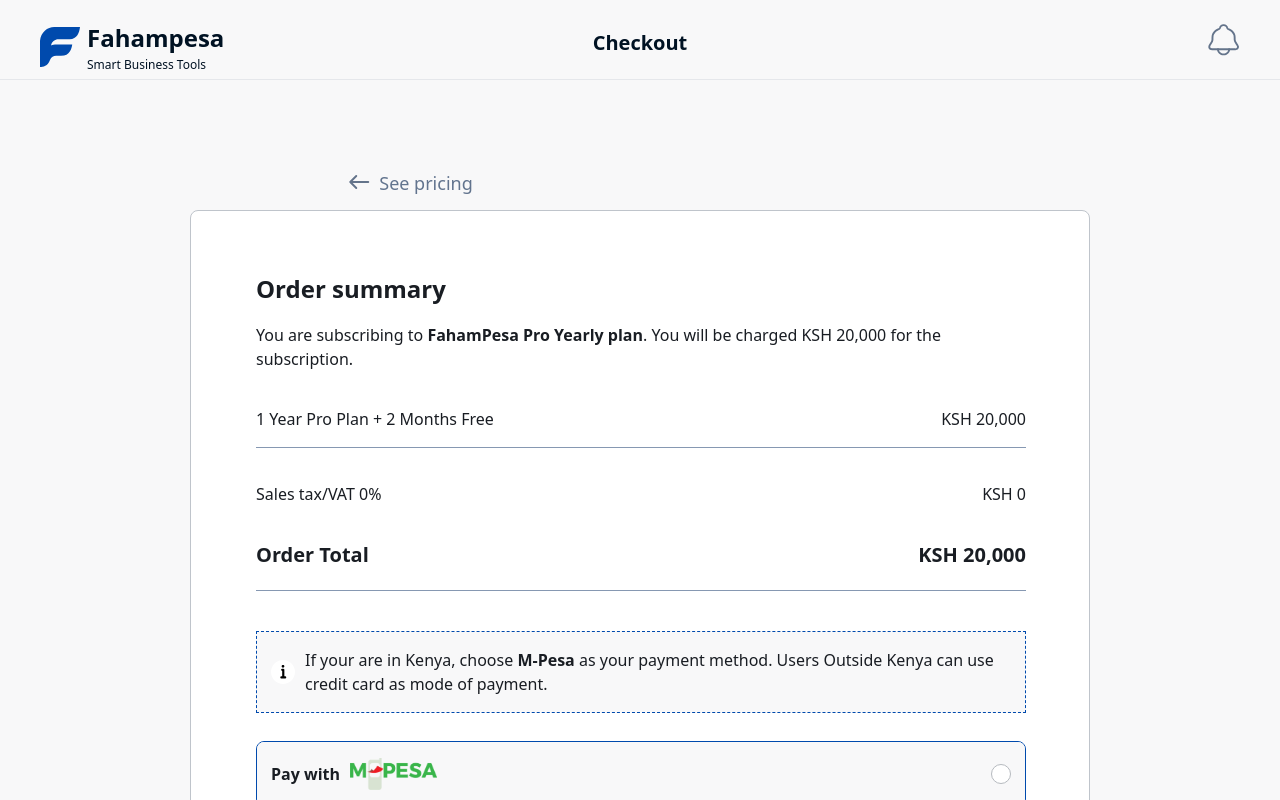
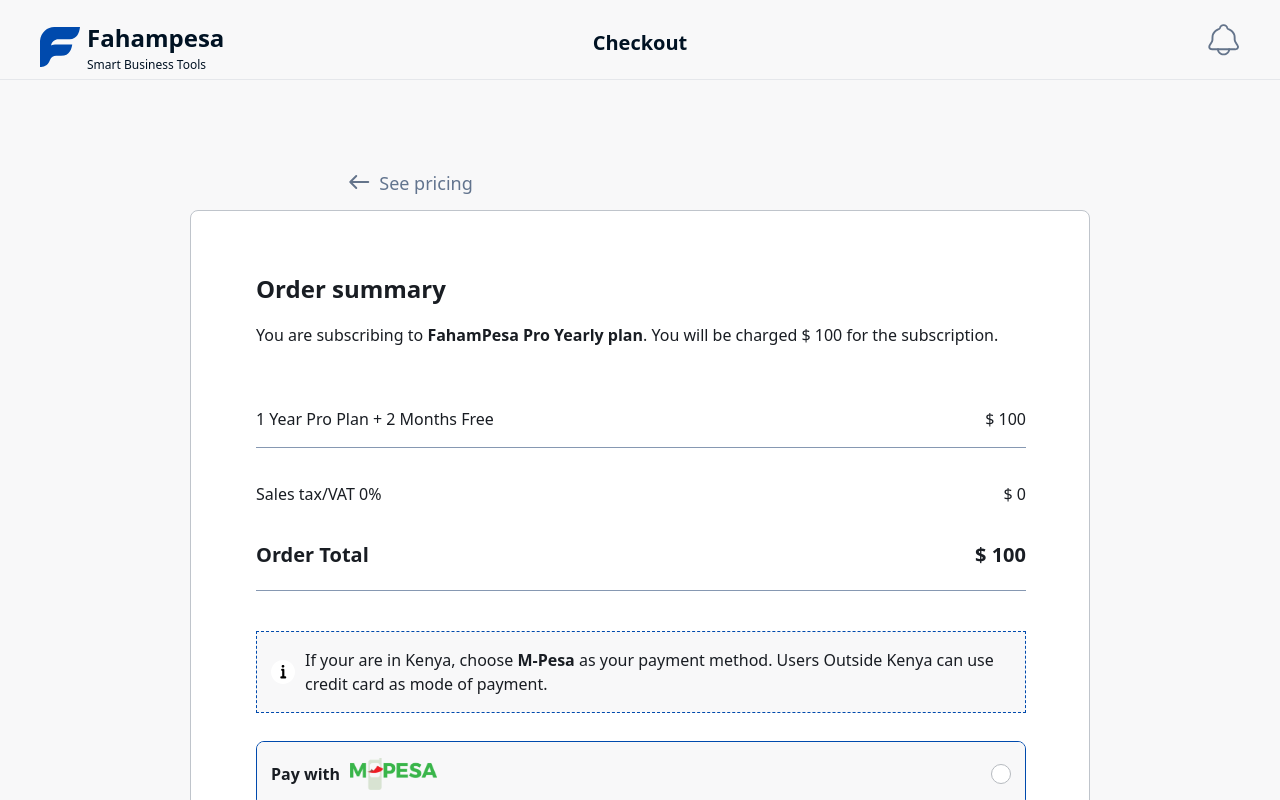
Before and after one commit to chukwumela909/Web-App, a Next.js app: page /dashboard/subscription/checkout in a window 1280 px wide. Shown: the top 800 px of the page. Built offline with nearby package versions, Linux system fonts and the light colour scheme; no server answers.

Commit message:
fix version

```diff
--- a/package.json
+++ b/package.json
@@ -35,12 +35,12 @@
     "framer-motion": "^12.23.12",
     "imagekitio-react": "^4.3.0",
     "lucide-react": "^0.536.0",
-    "next": "15.4.5",
+    "next": "15.4.8",
     "next-themes": "^0.4.6",
     "qrcode": "^1.5.4",
-    "react": "19.1.0",
+    "react": "19.1.2",
     "react-chartjs-2": "^5.3.0",
-    "react-dom": "19.1.0",
+    "react-dom": "19.1.2",
     "recharts": "^3.1.2",
     "speakeasy": "^2.0.0",
     "tailwind-merge": "^3.3.1"
--- a/src/app/dashboard/pricing/page.tsx
+++ b/src/app/dashboard/pricing/page.tsx
@@ -1,48 +1,20 @@
 'use client'
 
-import { useState, useEffect } from 'react'
+import { useState } from 'react'
 import Image from 'next/image'
 import Link from 'next/link'
 import { useRouter } from 'next/navigation'
 import ProtectedRoute from '@/components/auth/ProtectedRoute'
+import { useCurrency, getCurrencySymbol } from '@/hooks/useCurrency'
 
 function PricingPageContent() {
     const [billingCycle, setBillingCycle] = useState<'monthly' | 'yearly'>('monthly')
-    const [currency, setCurrency] = useState<'KSH' | '$'>('KSH')
-    const [isLoading, setIsLoading] = useState(true)
+    const { currency, isLoading } = useCurrency()
     const router = useRouter()
 
     const handleGetPro = () => {
         router.push(`/dashboard/subscription/checkout?plan=${billingCycle}&currency=${currency}`)
     }
-
-    // Detect user location on component mount
-    useEffect(() => {
-        const detectLocation = async () => {
-            try {
-                // Try using ipapi.co for geolocation
-                const response = await fetch('https://ipapi.co/json/')
-                const data = await response.json()
-
-                console.log('Location data:', data) // Debug log
-
-                // Check if user is in Kenya
-                if (data.country_code === 'KE') {
-                    setCurrency('KSH')
-                } else {
-                    setCurrency('$')
-                }
-            } catch (error) {
-                // Fallback to USD for international users if geolocation fails
-                console.log('Location detection failed, using default currency USD', error)
-                setCurrency('$')
-            } finally {
-                setIsLoading(false)
-            }
-        }
-
-        detectLocation()
-    }, [])
 
     // Get price based on currency and billing cycle
     const getPrice = () => {
@@ -52,6 +24,8 @@
             return billingCycle === 'monthly' ? '10' : '100'
         }
     }
+
+    const currencySymbol = getCurrencySymbol(currency)
 
     return (
         <div className="min-h-screen bg-[#f8f8f9]">
@@ -123,7 +97,7 @@
                         {/* Price */}
                         <div className="flex gap-1 items-center">
                             <p className="font-dm-sans font-semibold text-[48px] text-[#191d23] transition-all duration-300 ease-in-out">
-                                {isLoading ? '...' : `${currency} ${getPrice()}`}
+                                {isLoading ? '...' : `${currencySymbol} ${getPrice()}`}
                             </p>
                             <p className="font-dm-sans font-normal text-[16px] text-[#4b5768] transition-all duration-300 ease-in-out">
                                 / {billingCycle === 'monthly' ? 'Month' : 'Year'}
@@ -412,7 +386,7 @@
                         {/* Price */}
                         <div className="flex gap-1 items-center">
                             <p className="font-dm-sans font-semibold text-[48px] text-[#191d23] transition-all duration-300 ease-in-out">
-                                {isLoading ? '...' : `${currency} ${getPrice()}`}
+                                {isLoading ? '...' : `${currencySymbol} ${getPrice()}`}
                             </p>
                             <p className="font-dm-sans font-normal text-[16px] text-[#4b5768] transition-all duration-300 ease-in-out">
                                 / {billingCycle === 'monthly' ? 'Month' : 'Year'}
--- a/src/app/dashboard/subscription/checkout/page.tsx
+++ b/src/app/dashboard/subscription/checkout/page.tsx
@@ -4,6 +4,7 @@
 import { useRouter, useSearchParams } from 'next/navigation'
 import Image from 'next/image'
 import { useAuth } from '@/contexts/AuthContext'
+import { getCurrencySymbol } from '@/hooks/useCurrency'
 
 // Loading component for Suspense fallback
 function LoadingState() {
@@ -28,7 +29,7 @@
 
     // Get plan details from URL params
     const plan = searchParams.get('plan') || 'yearly' // monthly or yearly
-    const currency = searchParams.get('currency') || 'KSH'
+    const currency = searchParams.get('currency') || 'USD' // Default to USD
 
     // Calculate amount based on plan and currency
     const getAmount = () => {
@@ -41,6 +42,7 @@
 
     const amount = getAmount()
     const planName = plan === 'yearly' ? 'Yearly' : 'Monthly'
+    const currencySymbol = getCurrencySymbol(currency as 'KSH' | 'USD')
 
     const handleWhatsAppClick = () => {
         if (expandedPayment === 'whatsapp') {
@@ -208,7 +210,7 @@
                                     Order summary
                                 </p>
                                 <p className="font-dm-sans font-normal text-[16px] leading-normal h-11">
-                                    You are subscribing to <span className="font-semibold">FahamPesa Pro {planName} plan</span>. You will be charged {currency} {amount.toLocaleString()} for the subscription.
+                                    You are subscribing to <span className="font-semibold">FahamPesa Pro {planName} plan</span>. You will be charged {currencySymbol} {amount.toLocaleString()} for the subscription.
                                 </p>
                             </div>
 
@@ -217,19 +219,19 @@
                                 {/* Line Item */}
                                 <div className="flex items-center justify-between w-full pb-4 border-b border-[#8698B2] font-dm-sans font-normal text-[16px] text-[#191D23] leading-normal">
                                     <p>{plan === 'yearly' ? '1 Year Pro Plan + 2 Months Free' : '1 Month Pro Plan'}</p>
-                                    <p>{currency} {amount.toLocaleString()}</p>
+                                    <p>{currencySymbol} {amount.toLocaleString()}</p>
                                 </div>
 
                                 {/* Tax */}
                                 <div className="flex items-center justify-between w-full font-dm-sans font-normal text-[16px] text-[#191D23] leading-normal">
                                     <p>Sales tax/VAT 0%</p>
-                                    <p>{currency} 0</p>
+                                    <p>{currencySymbol} 0</p>
                                 </div>
 
                                 {/* Total */}
                                 <div className="flex items-center justify-between w-full pb-5 border-b border-[#8698B2] font-dm-sans font-bold text-[20px] text-[#191D23] leading-normal">
                                     <p>Order Total</p>
-                                    <p>{currency} {amount.toLocaleString()}</p>
+                                    <p>{currencySymbol} {amount.toLocaleString()}</p>
                                 </div>
                             </div>
 
--- a/src/app/dashboard/subscription/page.tsx
+++ b/src/app/dashboard/subscription/page.tsx
@@ -5,10 +5,12 @@
 import Link from 'next/link'
 import Image from 'next/image'
 import { useRouter } from 'next/navigation'
+import { useCurrency, getCurrencySymbol } from '@/hooks/useCurrency'
 
 export default function SubscriptionPage() {
     const [isYearly, setIsYearly] = useState(false)
     const router = useRouter()
+    const { currency, isLoading } = useCurrency()
 
     const scrollToCompareFeatures = () => {
         const element = document.getElementById('compare-features')
@@ -23,15 +25,21 @@
 
     const handleGetPro = () => {
         const plan = isYearly ? 'yearly' : 'monthly'
-        const currency = 'KSH' // Default to KSH, can be made dynamic based on location
         router.push(`/dashboard/subscription/checkout?plan=${plan}&currency=${currency}`)
     }
 
-    // pricing (display depends on toggle)
-    const monthlyPro = 2000
-    const yearlyPro = 20000
-    const proPrice = isYearly ? yearlyPro : monthlyPro
+    // pricing (display depends on toggle and currency)
+    const getProPrice = () => {
+        if (currency === 'KSH') {
+            return isYearly ? 20000 : 2000
+        } else {
+            return isYearly ? 100 : 10
+        }
+    }
+
+    const proPrice = getProPrice()
     const proUnit = isYearly ? '/ Year' : '/ Month'
+    const currencySymbol = getCurrencySymbol(currency)
 
     // Free plan is always 0 but unit changes
     const freePrice = 0
@@ -259,10 +267,10 @@
                             <div className="flex flex-col gap-6">
                                 <div className="flex items-center gap-1">
                                     <span className="text-[48px] leading-[65.57px] font-semibold font-manrope text-[#191D23] transition-all duration-300 ease-in-out">
-                                        KSH 0
+                                        {isLoading ? '...' : `${currencySymbol} 0`}
                                     </span>
                                     <span className="text-base leading-[20.83px] font-dm-sans text-[#4B5768] transition-all duration-300 ease-in-out">
-                                        {freeUnit}
+                                        {proUnit}
                                     </span>
                                 </div>
 
@@ -307,7 +315,7 @@
                             <div className="flex flex-col gap-6">
                                 <div className="flex items-center gap-1">
                                     <span className="text-[48px] leading-[62.5px] font-semibold font-dm-sans text-[#191D23] transition-all duration-300 ease-in-out">
-                                        {`KSH ${proPrice.toLocaleString()}`}
+                                        {isLoading ? '...' : `${currencySymbol} ${proPrice.toLocaleString()}`}
                                     </span>
                                     <span className="text-base leading-[20.83px] font-dm-sans text-[#4B5768] transition-all duration-300 ease-in-out">
                                         {proUnit}
--- a/src/app/dashboard/subscription/success/page.tsx
+++ b/src/app/dashboard/subscription/success/page.tsx
@@ -4,6 +4,7 @@
 import { useRouter, useSearchParams } from 'next/navigation'
 import Image from 'next/image'
 import Link from 'next/link'
+import { getCurrencySymbol } from '@/hooks/useCurrency'
 
 // Loading component for Suspense fallback
 function LoadingState() {
@@ -21,9 +22,10 @@
     const [countdown, setCountdown] = useState(5)
 
     const plan = searchParams.get('plan') || 'yearly'
-    const amount = searchParams.get('amount') || '20000'
-    const currency = searchParams.get('currency') || 'KSH'
+    const amount = searchParams.get('amount') || '100'
+    const currency = searchParams.get('currency') || 'USD'
     const planName = plan === 'yearly' ? 'Yearly' : 'Monthly'
+    const currencySymbol = getCurrencySymbol(currency as 'KSH' | 'USD')
 
     useEffect(() => {
         const timer = setInterval(() => {
@@ -125,7 +127,7 @@
                                 Amount Paid
                             </p>
                             <p className="font-dm-sans font-semibold text-[18px] text-[#004AAD]">
-                                {currency} {Number(amount).toLocaleString()}
+                                {currencySymbol} {Number(amount).toLocaleString()}
                             </p>
                         </div>
                         <div className="flex items-center justify-between">
--- /dev/null
+++ b/src/hooks/useCurrency.ts
@@ -0,0 +1,103 @@
+import { useState, useEffect } from 'react'
+
+type Currency = 'KSH' | 'USD'
+
+const CURRENCY_CACHE_KEY = 'fahampesa_user_currency'
+const COUNTRY_CACHE_KEY = 'fahampesa_user_country'
+const CACHE_DURATION = 7 * 24 * 60 * 60 * 1000 // 7 days in milliseconds
+
+interface CurrencyCache {
+  currency: Currency
+  country: string
+  timestamp: number
+}
+
+/**
+ * Custom hook to detect and cache user's currency based on IP location
+ * - Kenya (KE) users get KSH
+ * - All other countries get USD (default)
+ * - Results are cached in localStorage for 7 days
+ */
+export function useCurrency() {
+  const [currency, setCurrency] = useState<Currency>('USD')
+  const [isLoading, setIsLoading] = useState(true)
+  const [country, setCountry] = useState<string>('')
+
+  useEffect(() => {
+    const detectCurrency = async () => {
+      try {
+        // Check localStorage cache first
+        const cachedData = localStorage.getItem(CURRENCY_CACHE_KEY)
+        if (cachedData) {
+          const cache: CurrencyCache = JSON.parse(cachedData)
+          const now = Date.now()
+
+          // Use cache if it's still valid
+          if (now - cache.timestamp < CACHE_DURATION) {
+            setCurrency(cache.currency)
+            setCountry(cache.country)
+            setIsLoading(false)
+            return
+          }
+        }
+
+        // Fetch fresh location data
+        const response = await fetch('https://ipapi.co/json/')
+        const data = await response.json()
+
+        const detectedCountry = data.country_code || ''
+        const detectedCurrency: Currency = detectedCountry === 'KE' ? 'KSH' : 'USD'
+
+        // Update state
+        setCurrency(detectedCurrency)
+        setCountry(detectedCountry)
+
+        // Cache the result
+        const cacheData: CurrencyCache = {
+          currency: detectedCurrency,
+          country: detectedCountry,
+          timestamp: Date.now()
+        }
+        localStorage.setItem(CURRENCY_CACHE_KEY, JSON.stringify(cacheData))
+
+        console.log(`Currency detected: ${detectedCurrency} (Country: ${detectedCountry})`)
+      } catch (error) {
+        console.error('Currency detection failed, defaulting to USD:', error)
+        // Default to USD on error
+        setCurrency('USD')
+        setCountry('')
+
+        // Cache the default
+        const cacheData: CurrencyCache = {
+          currency: 'USD',
+          country: '',
+          timestamp: Date.now()
+        }
+        localStorage.setItem(CURRENCY_CACHE_KEY, JSON.stringify(cacheData))
+      } finally {
+        setIsLoading(false)
+      }
+    }
+
+    detectCurrency()
+  }, [])
+
+  return { currency, isLoading, country }
+}
+
+/**
+ * Utility function to format currency display
+ */
+export function formatCurrency(amount: number, currency: Currency): string {
+  if (currency === 'USD') {
+    return `$${amount.toLocaleString()}`
+  }
+  return `KSH ${amount.toLocaleString()}`
+}
+
+/**
+ * Utility function to get currency symbol
+ */
+export function getCurrencySymbol(currency: Currency): string {
+  return currency === 'USD' ? '$' : 'KSH'
+}
```
Also changed, not shown: 1 other file (tests, documents, lock files or other folders).
